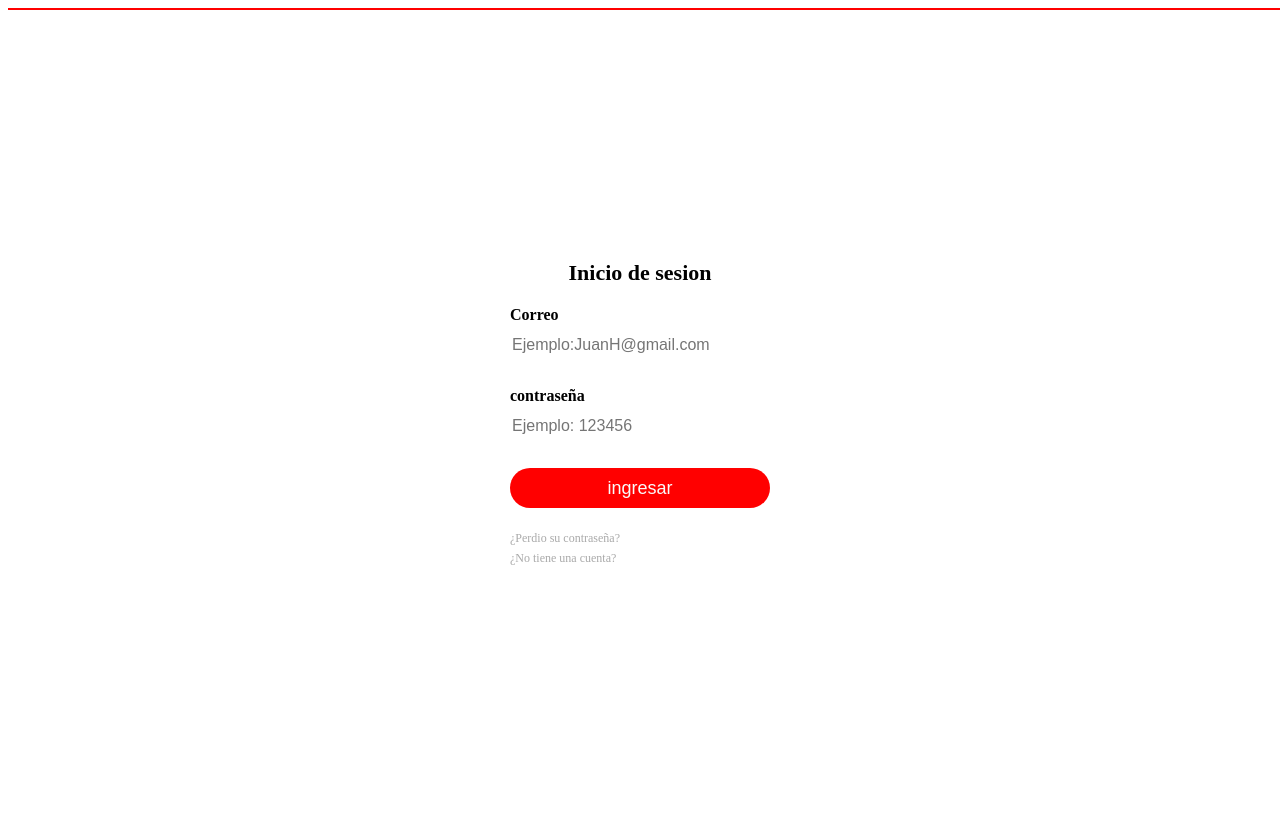
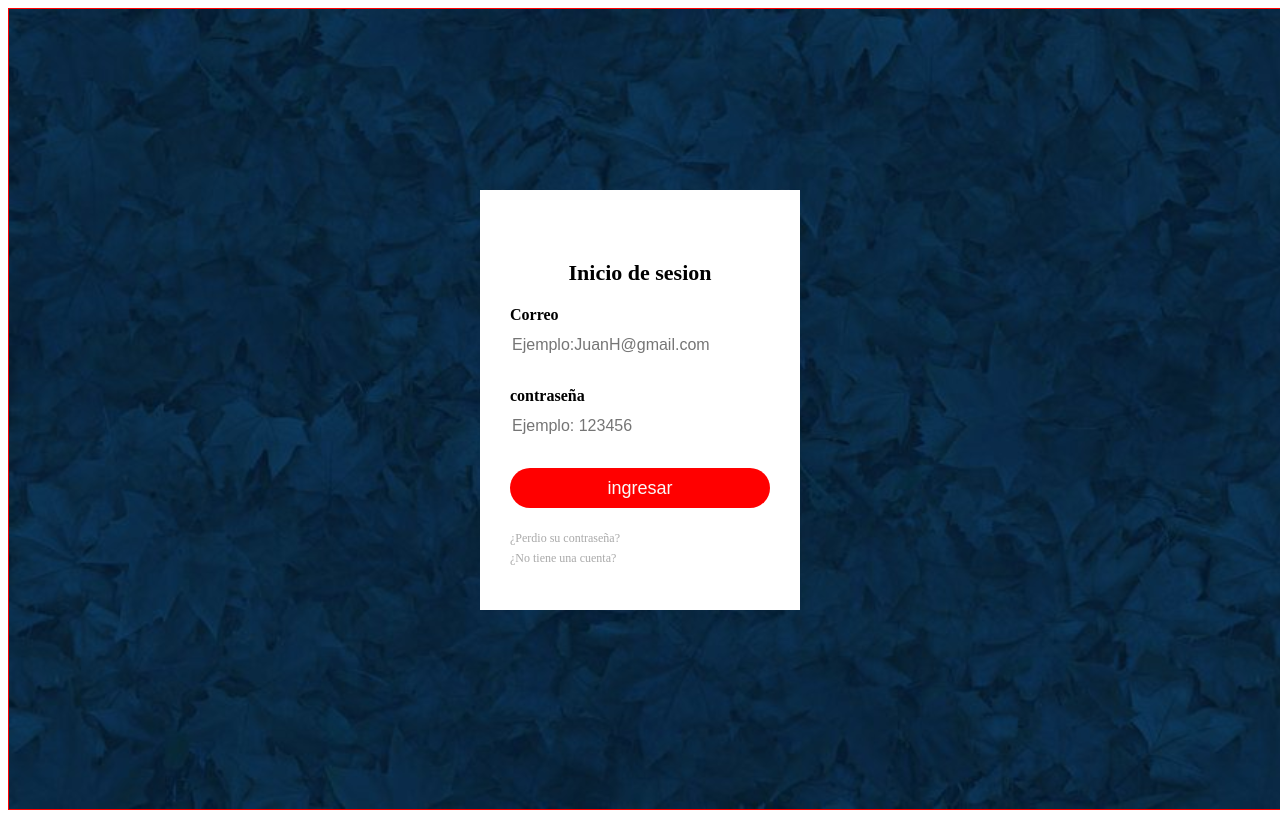
Before and after one commit to pedroelpinguino/parktoring2, an Angular app: page /login in a window 1280 px wide. Built offline with nearby package versions, Linux system fonts and the light colour scheme.

Commit message:
mejore el css

```diff
--- a/src/app/components/login/login.component.css
+++ b/src/app/components/login/login.component.css
@@ -1,15 +1,10 @@
-body {
-    background-color: lightseagreen;
-    margin: 0;
-    padding: 0;
-    background-size: cover;
-    font-family: sans-serif;
-    height: 100vh;
-  }
+
   .login{
     background-image: url("/assets/img/IDEA.jpg");
-background-size: cover;
+background-size: contain;
 border: 1px solid red;
+height: 100vh;
+
 
   }
 
```
